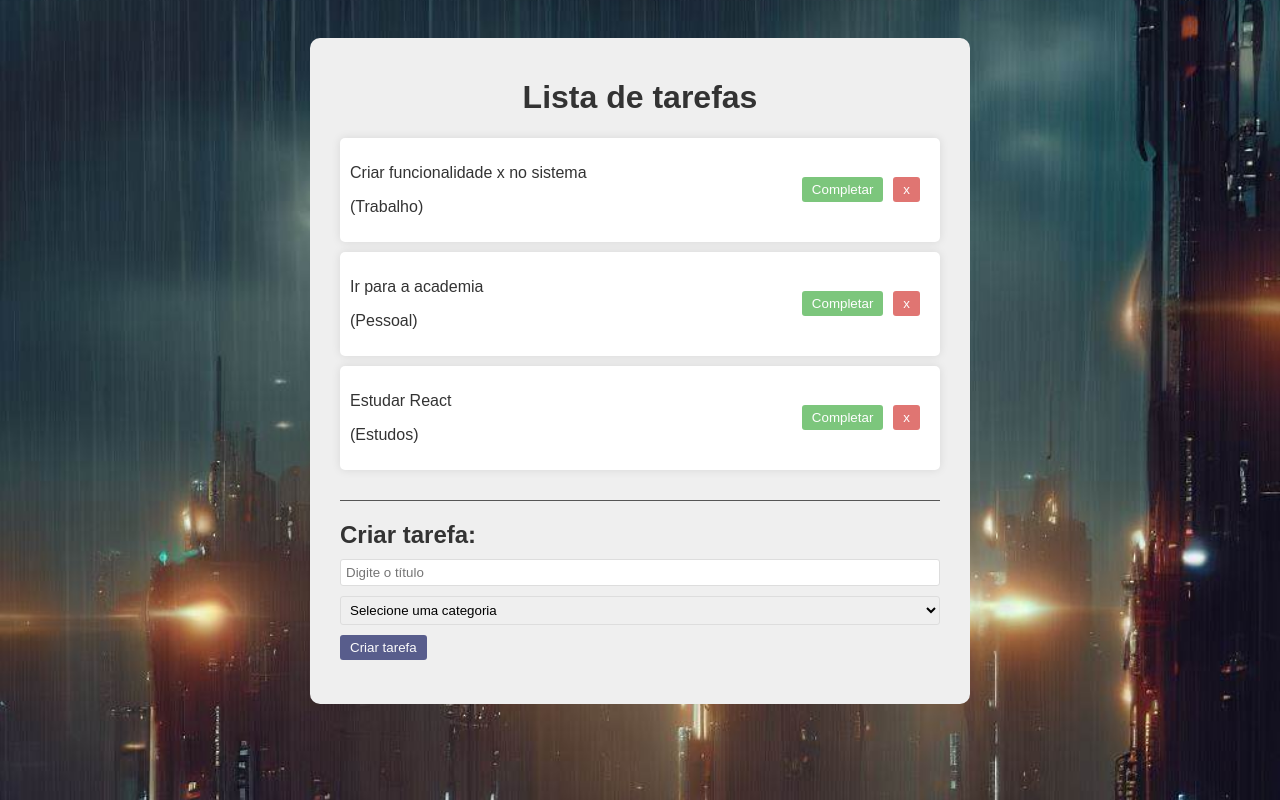
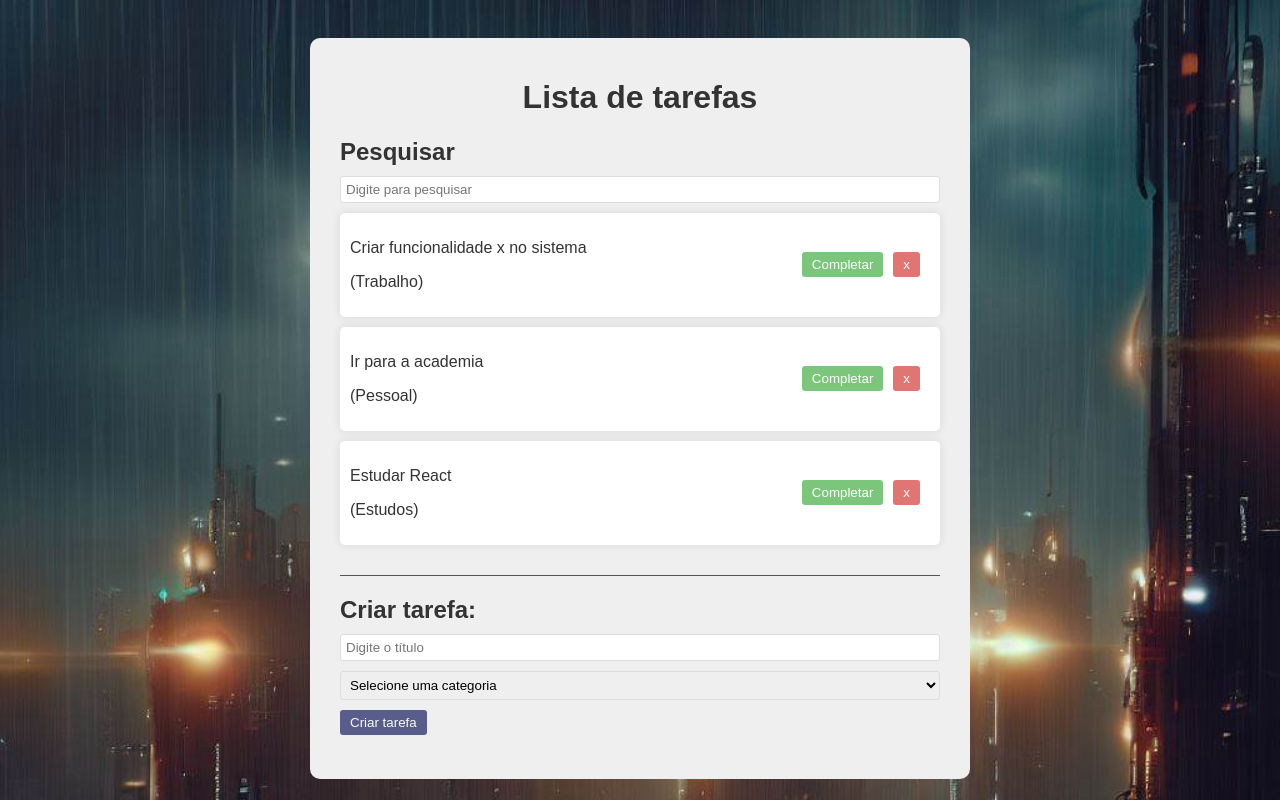
Before and after one commit to vanderleik/todo, a React (Vite) app: page / in a window 1280 px wide. Shown: the top 800 px of the page. Built offline with nearby package versions, Linux system fonts and the light colour scheme.

Commit message:
Adicionando componente Search.jsx para efetuar buscas

```diff
--- a/src/App.jsx
+++ b/src/App.jsx
@@ -1,6 +1,9 @@
 import { useState } from 'react'
+
 import Todo from './components/Todo';
 import TodoForm from './components/TodoForm';
+import Search from './components/Search';
+
 import "./App.css";
 
 function App() {
@@ -52,6 +55,7 @@
   return (
     <div className='app'>
       <h1>Lista de tarefas</h1>
+      <Search />
       <div className='todo-list'>
         {
           todos.map((todo) => (
--- /dev/null
+++ b/src/components/Search.jsx
@@ -0,0 +1,10 @@
+const Search = ({ search, setSearch}) => {
+  return (
+    <div className="search">
+        <h2>Pesquisar</h2>
+        <input type="text" value={search} onChange={(e) => setSearch(e.target.value)} placeholder="Digite para pesquisar" />
+        </div>
+  )
+};
+
+export default Search;
```
